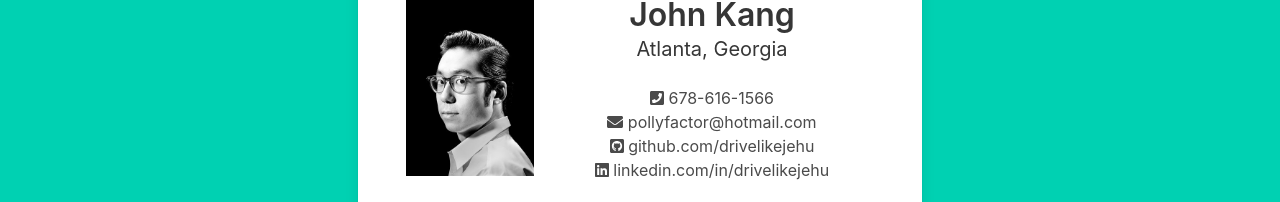
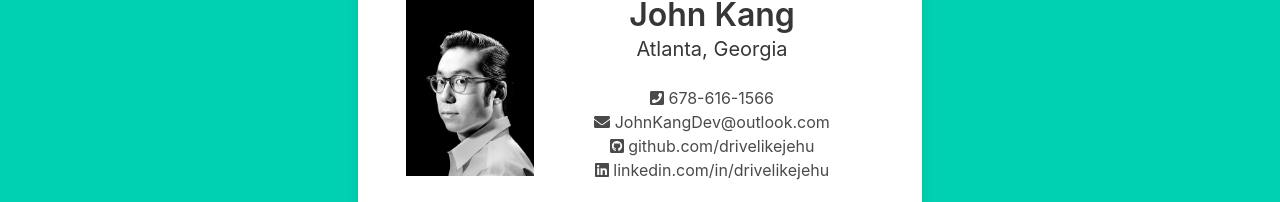
Before and after one commit to drivelikejehu/jkang-portfolio, a React (Create React App) app in the folder client/: page / in a window 1280 px wide. Shown: the part 563-765 px from the top of the page. Built offline with nearby package versions, Linux system fonts and the light colour scheme.

Commit message:
changed email

```diff
--- a/client/src/containers/About.jsx
+++ b/client/src/containers/About.jsx
@@ -52,7 +52,7 @@ const About = () => {
                                 className="fa fa-envelope"
                                 aria-hidden="true"
                               ></i>
-                              <span> pollyfactor@hotmail.com</span>
+                              <span> JohnKangDev@outlook.com</span>
                             </p>
 
                             <p>
```
